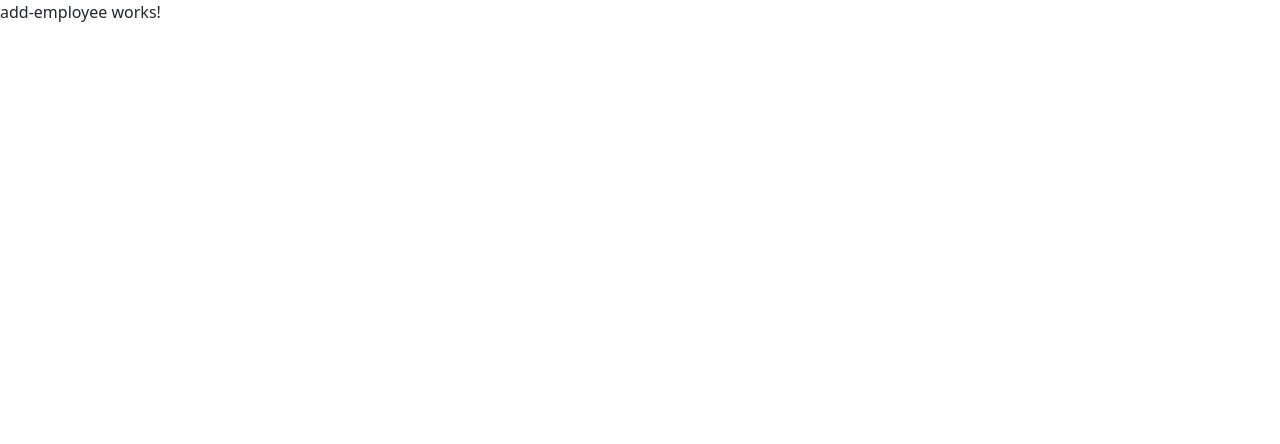
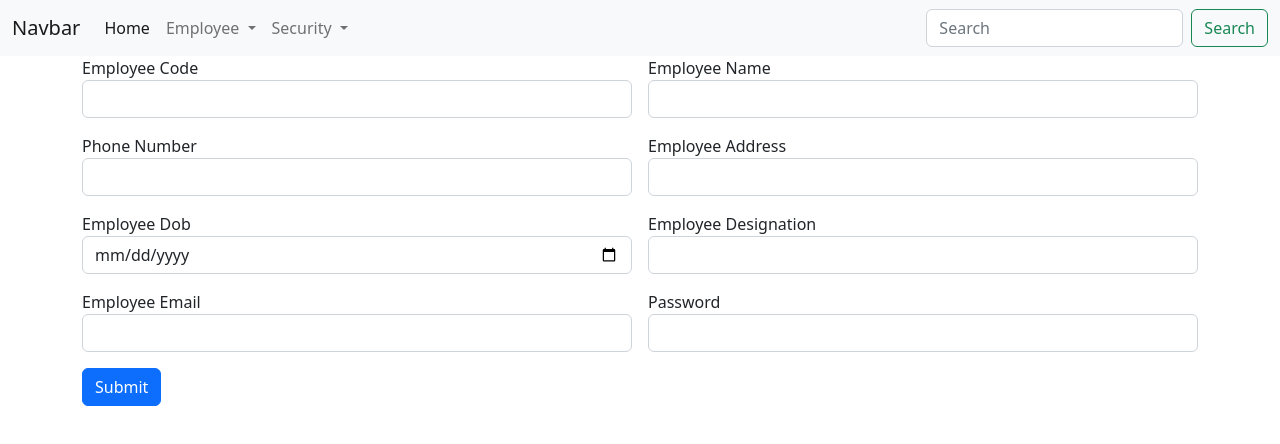
Before and after one commit to Ansen123/NestApp-Front-End-, an Angular app: page /addEmp in a window 1280 px wide. Shown: the top 444 px of the page. Built offline with nearby package versions, Linux system fonts and the light colour scheme.

Commit message:
first commit

```diff
--- a/src/app/add-employee/add-employee.component.html
+++ b/src/app/add-employee/add-employee.component.html
@@ -1 +1,59 @@
-<p>add-employee works!</p>
+<app-admin-navbar></app-admin-navbar>
+<div class="container">
+    <div class="row">
+        <div class="col col-12 col-sm-12 col-md-12 col-lg-12 col-xl-12 col-xxl-12">
+
+
+<div class="row g-3">
+    <div class="col col-12 col-sm-6 col-md-6 col-lg-6 col xl-6 col xxl-12">
+        <label for="">Employee Code</label>
+        <input type="text" class="form-control">
+    </div>
+    <div class="col col-12 col-sm-6 col-md-6 col-lg-6 col xl-6 col xxl-12">
+        <label for="">Employee Name</label>
+        <input type="text" class="form-control">
+    </div>
+    <div class="col col-12 col-sm-6 col-md-6 col-lg-6 col xl-6 col xxl-12">
+        <label for=""> Phone Number</label>
+        <input type="text" class="form-control">
+    </div>
+    <div class="col col-12 col-sm-6 col-md-6 col-lg-6 col xl-6 col xxl-12">
+        <label for="">Employee Address</label>
+        <input type="text" class="form-control">
+    </div>
+    <div class="col col-12 col-sm-6 col-md-6 col-lg-6 col xl-6 col xxl-12">
+        <label for="">Employee Dob</label>
+      <input type="date" name="" id="" class="form-control">
+    </div>
+    <div class="col col-12 col-sm-6 col-md-6 col-lg-6 col xl-6 col xxl-12">
+        <label for="">Employee Designation</label>
+        <input type="text" class="form-control">
+    </div>
+    <div class="col col-12 col-sm-6 col-md-6 col-lg-6 col xl-6 col xxl-12">
+        <label for="">Employee Email</label>
+        <input type="text" class="form-control">
+    </div>
+    <div class="col col-12 col-sm-6 col-md-6 col-lg-6 col xl-6 col xxl-12">
+        <label for="">Password</label>
+        <input type="text" class="form-control">
+    </div>
+    <div class="col col-12 col-sm-6 col-md-6 col-lg-6 col xl-6 col xxl-12">
+       <button class="btn btn-primary">Submit </button>
+    </div>
+</div>
+
+
+
+
+
+
+
+
+
+
+
+
+
+</div>
+</div>
+</div>
--- a/src/app/admin-navbar/admin-navbar.component.html
+++ b/src/app/admin-navbar/admin-navbar.component.html
@@ -15,9 +15,9 @@
               Employee
             </a>
             <ul class="dropdown-menu">
-              <li><a class="dropdown-item" href="#">Add Employee</a></li>
-              <li><a class="dropdown-item" href="#">View Employee</a></li>
-              <li><a class="dropdown-item" href="#">Search Employee</a></li>
+              <li><a class="dropdown-item" routerLink="/addEmp">Add Employee</a></li>
+              <li><a class="dropdown-item" routerLink="/viewEmp">View Employee</a></li>
+              <li><a class="dropdown-item" routerLink="/searchEmp">Search Employee</a></li>
             </ul>
           </li>
 
--- a/src/app/app.module.ts
+++ b/src/app/app.module.ts
@@ -30,6 +30,12 @@ const appRoutes:Routes=[
   },
   {
     path:"addEmp",component:AddEmployeeComponent
+  },
+  {
+    path:"viewEmp",component:ViewEmployeeComponent
+  },
+  {
+    path:"searchEmp",component:SearchEmployeeComponent
   }
 ]
 @NgModule({
```
Also changed, not shown: src/app/admin-dashbord/admin-dashbord.component.html (line endings or trailing spaces).
